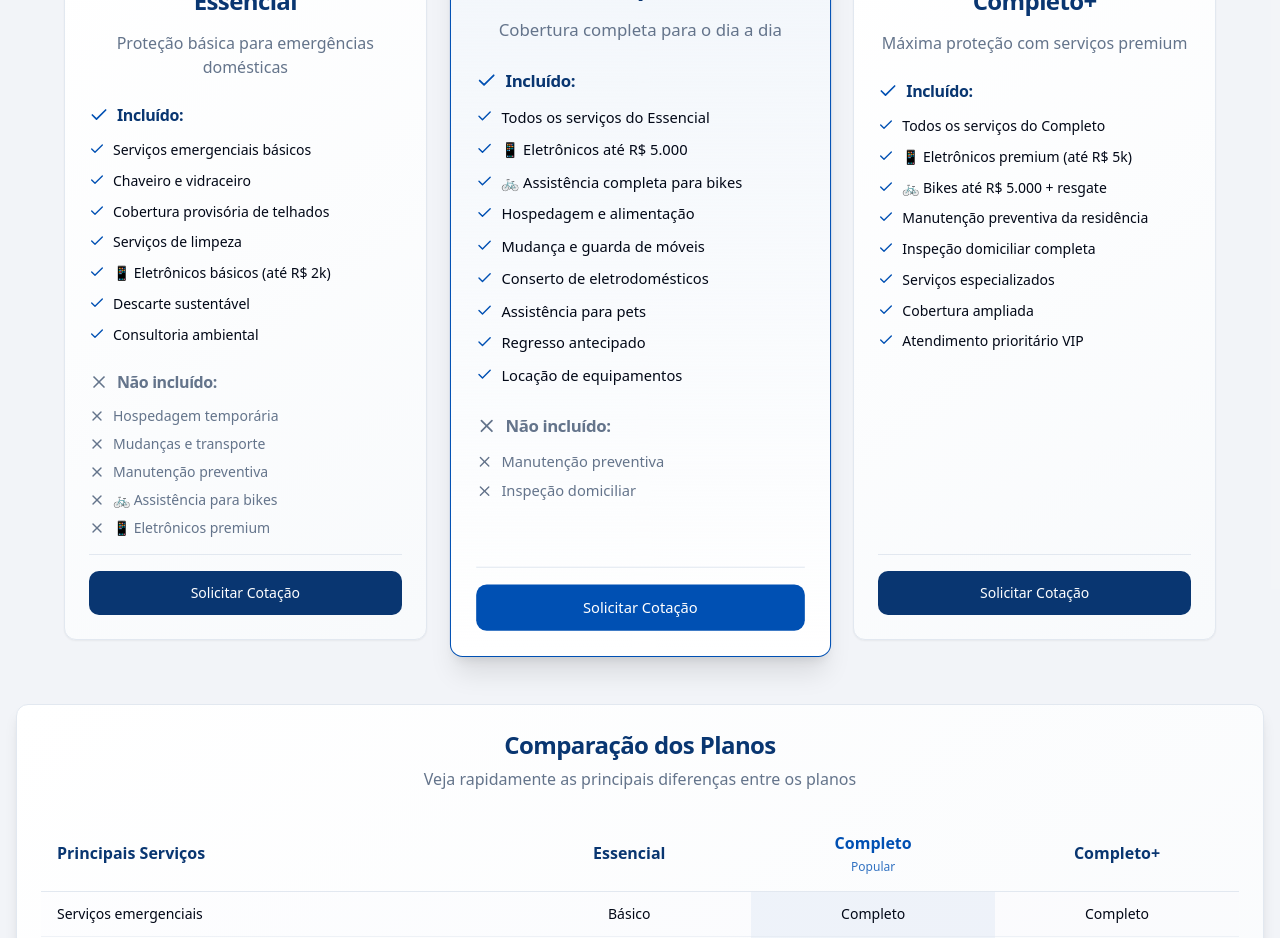
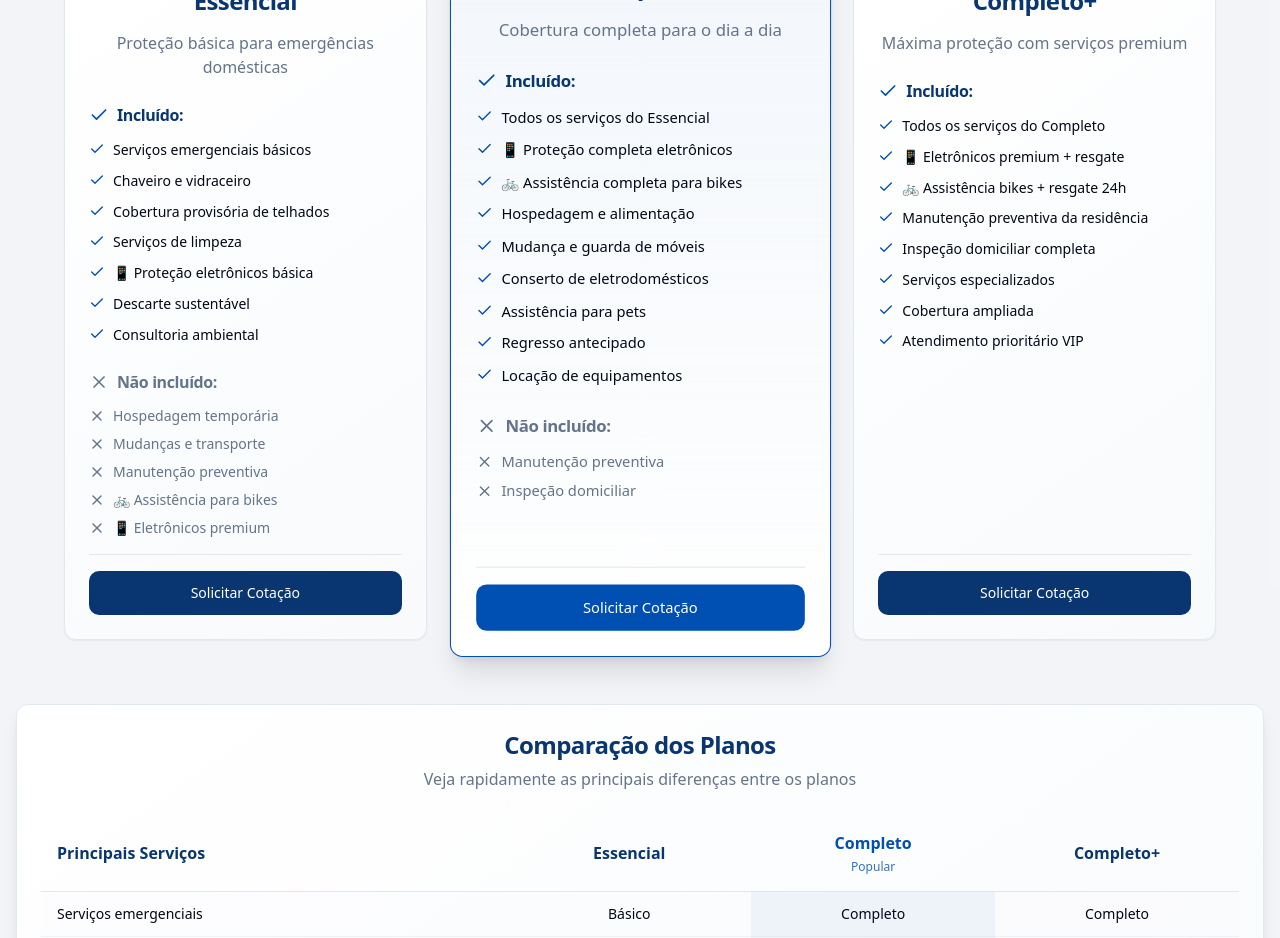
Before and after one commit to mktfun/seu-produto-landing-39, a React (Vite) app: page / in a window 1280 px wide. Shown: the part 2460-3398 px from the top of the page. Built offline with nearby package versions, Linux system fonts and the light colour scheme.

Commit message:
Ajustar planos na landing page removendo valores específicos
cgen-c5b6a417bdb64ea59ad436e8727bd22b

```diff
--- a/src/components/PlansSection.tsx
+++ b/src/components/PlansSection.tsx
@@ -14,7 +14,7 @@ const plans = [
       "Chaveiro e vidraceiro",
       "Cobertura provisória de telhados",
       "Serviços de limpeza",
-      "📱 Eletrônicos básicos (até R$ 2k)",
+      "📱 Proteção eletrônicos básica",
       "Descarte sustentável",
       "Consultoria ambiental"
     ],
@@ -32,7 +32,7 @@ const plans = [
     popular: true,
     features: [
       "Todos os serviços do Essencial",
-      "📱 Eletrônicos até R$ 5.000",
+      "📱 Proteção completa eletrônicos",
       "🚲 Assistência completa para bikes",
       "Hospedagem e alimentação",
       "Mudança e guarda de móveis",
@@ -52,8 +52,8 @@ const plans = [
     popular: false,
     features: [
       "Todos os serviços do Completo",
-      "📱 Eletrônicos premium (até R$ 5k)",
-      "🚲 Bikes até R$ 5.000 + resgate",
+      "📱 Eletrônicos premium + resgate",
+      "🚲 Assistência bikes + resgate 24h",
       "Manutenção preventiva da residência",
       "Inspeção domiciliar completa",
       "Serviços especializados",
```
